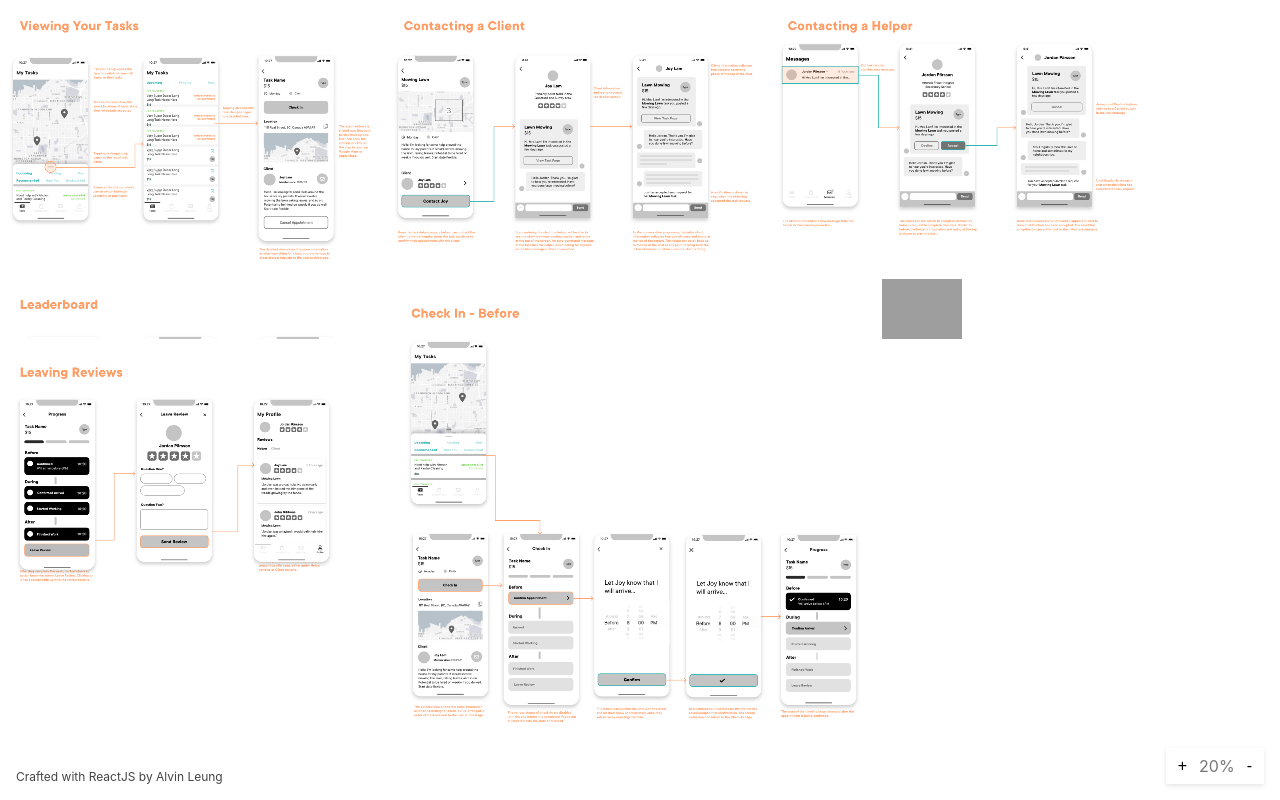
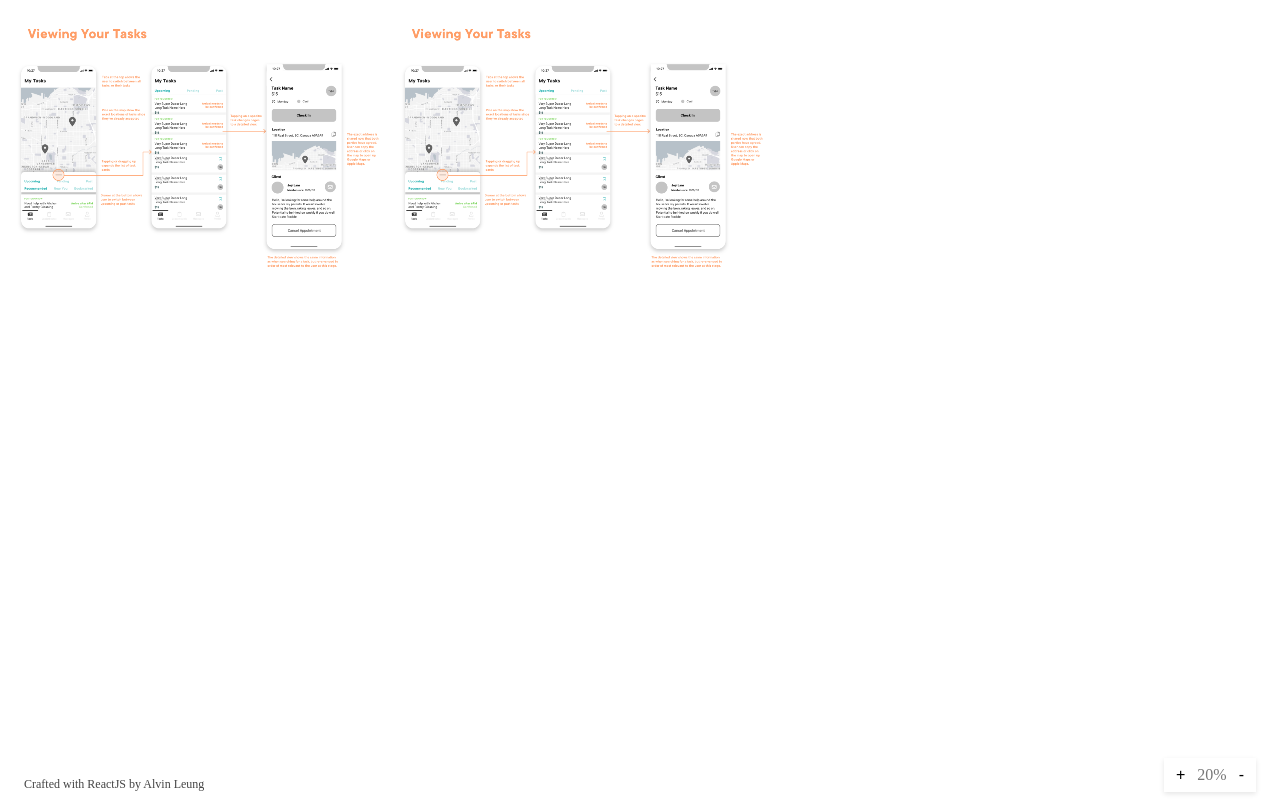
Before and after one commit to alvinleung/design-explorer, a React (Create React App) app: page / in a window 1280 px wide. Shown: the top 800 px of the page. Built offline with nearby package versions, Linux system fonts and the light colour scheme.

Commit message:
Implemented search for multiple components

```diff
--- a/src/index.js
+++ b/src/index.js
@@ -1,9 +1,9 @@
 import React from "react";
 import ReactDOM from "react-dom";
-import "./index.css";
-import App from "./App";
+// import "./index.css";
+// import App from "./App";
 import DesignExplorer from "./components/designExplorer";
-import * as serviceWorker from "./serviceWorker";
+// import * as serviceWorker from "./serviceWorker";
 
 const imgList = [
   `${process.env.PUBLIC_URL}/img/8 Viewing your tasks.svg`,
@@ -15,14 +15,25 @@ const imgList = [
   `${process.env.PUBLIC_URL}/img/14 Leaving Reviews.svg`,
 ];
 
-ReactDOM.render(
-  <React.StrictMode>
-    <App />
-  </React.StrictMode>,
-  document.getElementById("root")
-);
+// ReactDOM.render(
+//   <React.StrictMode>
+//     <App />
+//   </React.StrictMode>,
+//   document.getElementById("root")
+// );
+
+// grab all the viewer elements on html
+window.addEventListener("load", function () {
+  const designExplorerList = document.querySelectorAll(".design-explorer");
+  designExplorerList.forEach((elm) => {
+    const srcListAttribute = elm.getAttribute("data-src").replaceAll("'", '"');
+    const srcList = JSON.parse(srcListAttribute);
+    console.log("test");
+    ReactDOM.render(<DesignExplorer src={srcList} cols={3} />, elm);
+  });
+});
 
 // If you want your app to work offline and load faster, you can change
 // unregister() to register() below. Note this comes with some pitfalls.
 // Learn more about service workers: https://bit.ly/CRA-PWA
-serviceWorker.unregister();
+// serviceWorker.unregister();
```
